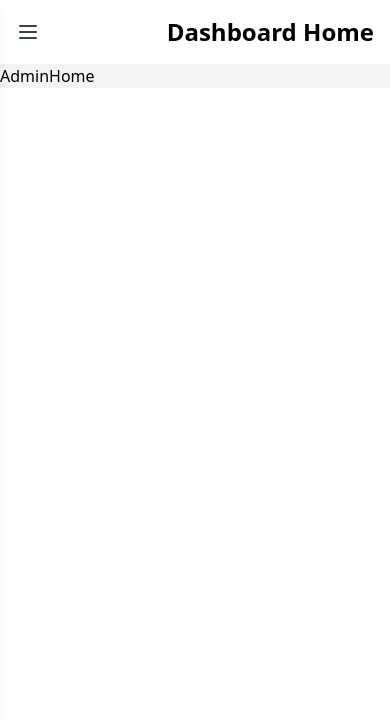
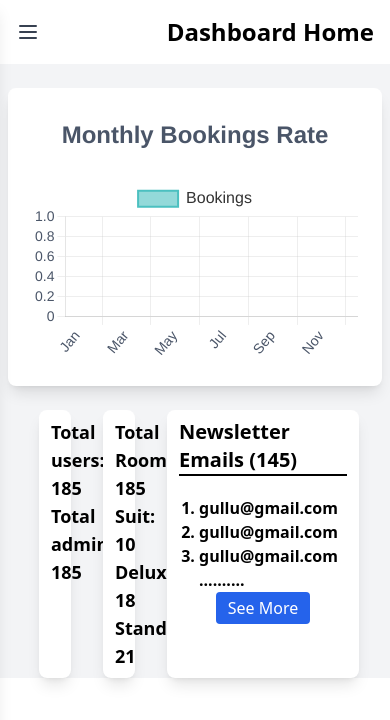
Before and after one commit to Hasanul-Alam/Paradise-View-Hotel-Booking-System-, a React (Vite) app: page /admin in a window 390 px wide. Shown: the top 720 px of the page. Built offline with nearby package versions, Linux system fonts and the light colour scheme; no server answers.

Commit message:
Booking chart and admin home page is completed

```diff
--- a/package.json
+++ b/package.json
@@ -12,10 +12,12 @@
   "dependencies": {
     "@reduxjs/toolkit": "^2.3.0",
     "axios": "^1.7.7",
+    "chart.js": "^4.4.6",
     "firebase": "^11.0.1",
     "leaflet": "^1.9.4",
     "prop-types": "^15.8.1",
     "react": "^18.3.1",
+    "react-chartjs-2": "^5.2.0",
     "react-dom": "^18.3.1",
     "react-icons": "^5.3.0",
     "react-leaflet": "^4.2.1",
--- a/src/components/admin/Admin/Admin.jsx
+++ b/src/components/admin/Admin/Admin.jsx
@@ -8,7 +8,7 @@ function Admin() {
       link: "/admin",
     },
     {
-      name: "Users",
+      name: "Manage Users",
       link: "/admin/users",
     },
     {
@@ -18,10 +18,6 @@ function Admin() {
     {
       name: "Manage Bookings",
       link: "/admin/manage-bookings",
-    },
-    {
-      name: "Newsletters",
-      link: "/admin/newsletters",
     },
     {
       name: "Back to Home",
--- a/src/components/admin/AdminHome/AdminHome.jsx
+++ b/src/components/admin/AdminHome/AdminHome.jsx
@@ -1,7 +1,59 @@
+import { useEffect, useState } from "react";
+import BookingsChart from "./BookingsChart";
+import axios from "axios";
 
+const AdminDashboard = () => {
+  const [bookings, setBookings] = useState([]);
+  // Get All Bookings
+  const getBookings = async () => {
+    const response = await axios.get(`http://localhost:3000/bookings`);
+    await setBookings(response.data);
+  };
 
-export default function AdminHome() {
+  useEffect(() => {
+    getBookings();
+  }, []);
+
   return (
-    <div>AdminHome</div>
-  )
-}
+    <div>
+      <div className="p-6 max-md:px-2">
+        <BookingsChart bookingData={bookings} />
+      </div>
+      <div className="w-[80%] mx-auto max-md:w[95%]">
+        <div className="grid grid-cols-12 justify-between gap-8">
+          {/* Total users */}
+          <div className="bg-white shadow shadow-lg px-3 py-2 rounded-lg col-span-2">
+            <h2 className="text-lg font-semibold">Total users: 185</h2>
+            <p className="text-lg font-semibold">Total admins: 185</p>
+          </div>
+          {/* Total rooms */}
+          <div className="bg-white shadow shadow-lg px-3 py-2 rounded-lg col-span-2">
+            <p className="text-lg font-semibold">Total Rooms: 185</p>
+            <p className="text-lg font-semibold">Suit: 10</p>
+            <p className="text-lg font-semibold">Deluxe: 18</p>
+            <p className="text-lg font-semibold">Standard: 21</p>
+          </div>
+          {/* Newsletter emails */}
+          <div className="bg-white shadow shadow-lg px-3 py-2 rounded-lg col-span-7">
+            <p className="text-xl font-semibold mb-5 inline-block border-b-2 border-black">
+              Newsletter Emails (145)
+            </p>
+            <ol className="list-decimal pl-5 font-semibold">
+              <li>gullu@gmail.com</li>
+              <li>gullu@gmail.com</li>
+              <li>gullu@gmail.com</li>
+              <li className="list-none">..........</li>
+            </ol>
+            <div className="flex justify-center">
+              <button className="bg-blue-600 px-3 py-1 rounded text-white hover:bg-blue-800">
+                See More
+              </button>
+            </div>
+          </div>
+        </div>
+      </div>
+    </div>
+  );
+};
+
+export default AdminDashboard;
--- /dev/null
+++ b/src/components/admin/AdminHome/BookingsChart.jsx
@@ -0,0 +1,155 @@
+import { Bar } from "react-chartjs-2";
+import {
+  Chart as ChartJS,
+  CategoryScale,
+  LinearScale,
+  BarElement,
+  Title,
+  Tooltip,
+  Legend,
+} from "chart.js";
+import PropTypes from "prop-types";
+
+ChartJS.register(
+  CategoryScale,
+  LinearScale,
+  BarElement,
+  Title,
+  Tooltip,
+  Legend
+);
+
+const BookingsChart = ({ bookingData }) => {
+  // Function to get month-wise booking counts
+  const getBookingCountsByMonth = (bookings) => {
+    const monthCounts = Array(12).fill(0); // Create an array for 12 months
+
+    bookings.forEach((booking) => {
+      const checkInDate = new Date(booking.startDate);
+      const month = checkInDate.getMonth(); // getMonth() returns month index (0-11)
+      monthCounts[month] += 1;
+    });
+
+    return monthCounts;
+  };
+
+  const bookingCounts = getBookingCountsByMonth(bookingData);
+
+  // Data for the chart
+  const data = {
+    labels: [
+      "Jan",
+      "Feb",
+      "Mar",
+      "Apr",
+      "May",
+      "Jun",
+      "Jul",
+      "Aug",
+      "Sep",
+      "Oct",
+      "Nov",
+      "Dec",
+    ],
+    datasets: [
+      {
+        label: "Bookings",
+        data: bookingCounts,
+        backgroundColor: "rgba(75, 192, 192, 0.6)", // Bar color with transparency
+        borderColor: "rgba(75, 192, 192, 1)",
+        borderWidth: 2,
+        hoverBackgroundColor: "rgba(75, 192, 192, 0.8)", // Hover effect
+      },
+    ],
+  };
+
+  // Enhanced Options for a fancy look and responsive behavior
+  const options = {
+    responsive: true,
+    maintainAspectRatio: false, // Allow chart to fill container
+    plugins: {
+      legend: {
+        display: true,
+        position: "top",
+        labels: {
+          color: "#333", // Darker label color
+          font: {
+            size: 16, // Increase font size
+          },
+        },
+      },
+      tooltip: {
+        backgroundColor: "rgba(0,0,0,0.7)", // Dark background for tooltips
+        titleFont: { size: 18 }, // Larger tooltip title
+        bodyFont: { size: 14 }, // Tooltip body size
+        padding: 10, // Padding around tooltip text
+      },
+      title: {
+        display: true,
+        text: "Monthly Bookings Rate",
+        color: "#4A5568", // Text color
+        font: {
+          size: 24, // Larger title
+          weight: "bold",
+        },
+        padding: {
+          top: 10,
+          bottom: 30,
+        },
+      },
+    },
+    scales: {
+      y: {
+        beginAtZero: true,
+        ticks: {
+          color: "#4A5568", // Darker y-axis ticks
+          font: {
+            size: 14, // Larger font for y-axis
+          },
+        },
+        grid: {
+          color: "rgba(200, 200, 200, 0.3)", // Subtle grid lines
+        },
+      },
+      x: {
+        ticks: {
+          color: "#4A5568", // Darker x-axis ticks
+          font: {
+            size: 14, // Larger font for x-axis
+          },
+        },
+        grid: {
+          color: "rgba(200, 200, 200, 0.3)", // Subtle grid lines
+        },
+      },
+    },
+    animation: {
+      duration: 2000, // Smooth, slower animation
+      easing: "easeInOutBounce",
+    },
+  };
+
+  return (
+    <div className="container mx-auto px-4 max-md:px-0 font-raleway">
+      <div className="w-full lg:w-3/4 xl:w-2/3 mx-auto bg-white shadow-lg rounded-lg p-6">
+        <div className="relative h-[250px] sm:h-[500px] lg:h-[600px]">
+          {" "}
+          {/* Height set for responsiveness */}
+          <Bar data={data} options={options} />
+        </div>
+      </div>
+    </div>
+  );
+};
+
+// Add prop-types validation
+BookingsChart.propTypes = {
+  bookingData: PropTypes.arrayOf(
+    PropTypes.shape({
+      startDate: PropTypes.string.isRequired, // Assuming checkInDate is a string
+      endDate: PropTypes.string.isRequired, // Same for checkOutDate
+    })
+  ).isRequired,
+};
+
+export default BookingsChart;
--- a/src/components/shared/Footer/Footer.jsx
+++ b/src/components/shared/Footer/Footer.jsx
@@ -86,12 +86,12 @@ export default function Footer() {
             </p>
             <div className="flex items-center border border-gray-300 overflow-hidden px-1 bg-white py-1 rounded">
               <input
-                type="text"
+                type="email"
                 className="px-4 py-2 w-full outline-none text-black"
                 placeholder="Enter your email"
               />
               <button className="bg-[#7C6A46] hover:bg-[#8C6B27] text-white px-4 py-2 rounded">
-                Submit
+                Subscribe
               </button>
             </div>
           </div>
--- a/src/main.jsx
+++ b/src/main.jsx
@@ -22,7 +22,6 @@ import AdminHome from "./components/admin/AdminHome/AdminHome";
 import Users from "./components/admin/Users/Users";
 import ManageRooms from "./components/admin/ManageRooms/ManageRooms";
 import ManageBookings from "./components/admin/ManageBookings/ManageBookings";
-import Newsletters from "./components/admin/Newsletters/Newsletters";
 
 const router = createBrowserRouter([
   {
@@ -65,10 +64,6 @@ const router = createBrowserRouter([
       {
         path: "manage-bookings",
         element: <ManageBookings />,
-      },
-      {
-        path: "newsletters",
-        element: <Newsletters />,
       },
     ]
   },
```
Also changed, not shown: 1 other file (tests, documents, lock files or other folders).
